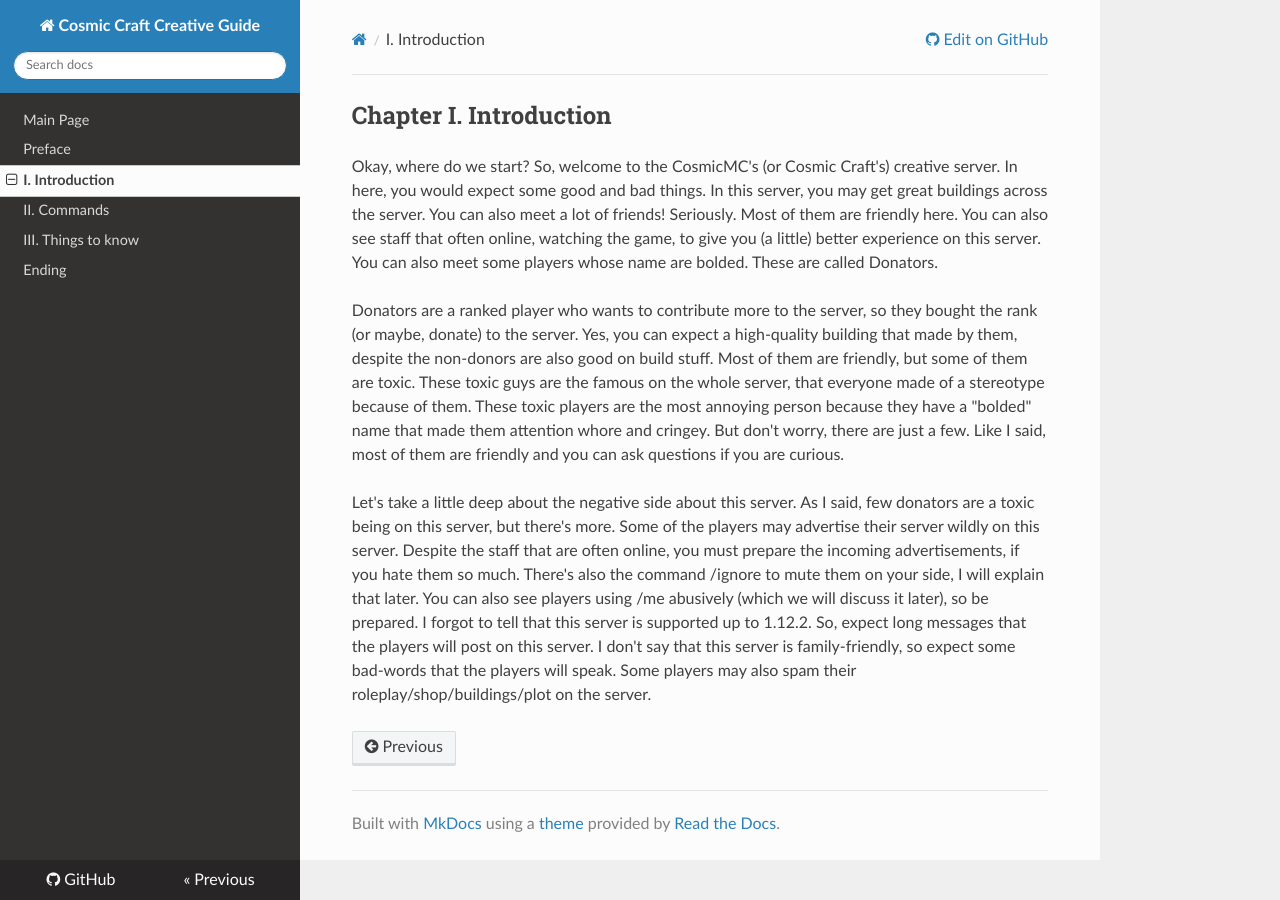
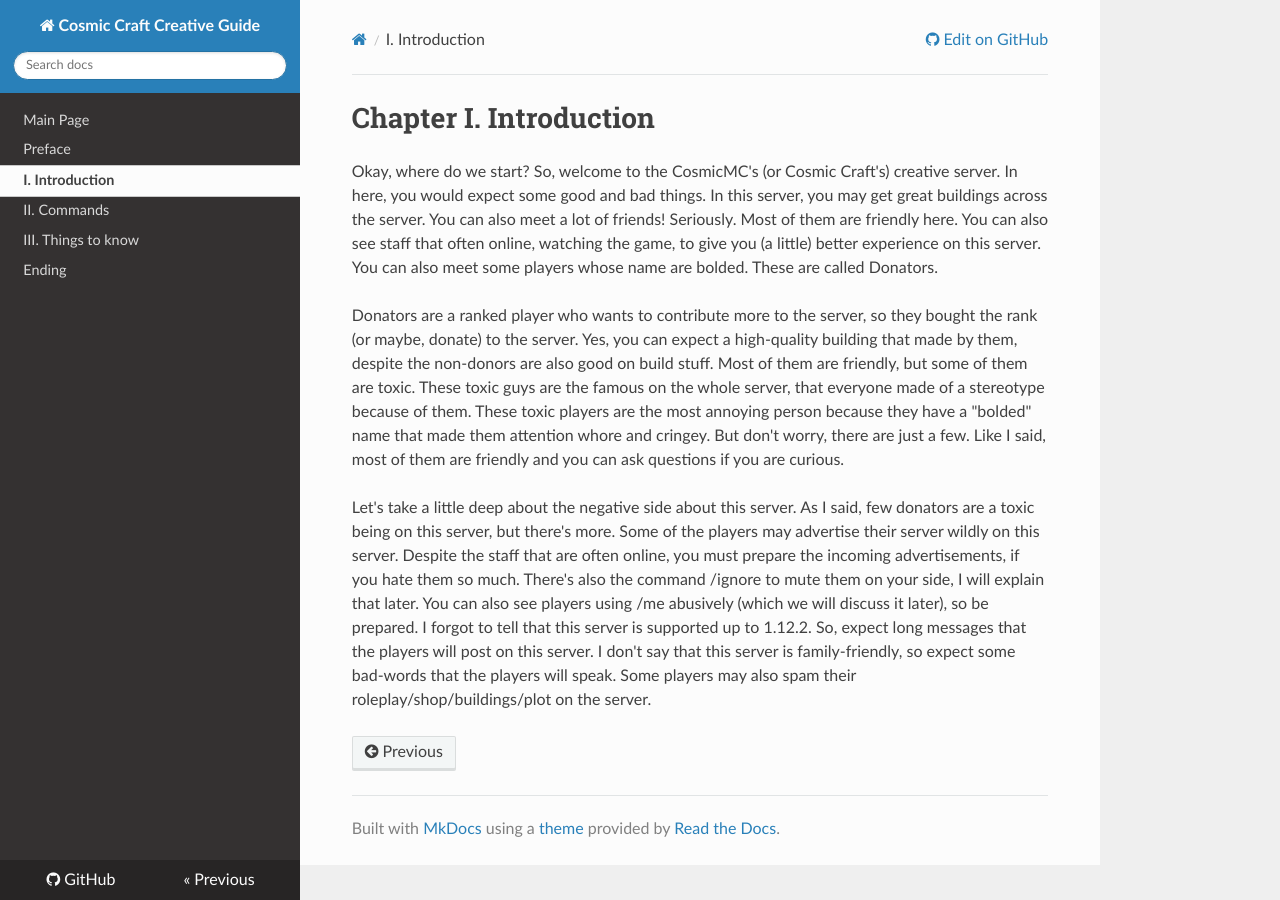
Before and after one commit to limejuce/cc-creative-guide, an MkDocs documentation site: the page built from docs/introduction/index.md, in a window 1280 px wide. Built offline with MkDocs 1.6.1, drawn with Linux system fonts in a browser that asks for light colours; nearby versions of some CDN libraries; old or Windows-style settings are respelled for this version of MkDocs.

```diff
--- a/docs/introduction/index.md
+++ b/docs/introduction/index.md
@@ -1,4 +1,4 @@
-## Chapter I. Introduction
+<h1>Chapter I. Introduction</h1>
 
 Okay, where do we start? So, welcome to the CosmicMC's (or Cosmic Craft's) creative server. In here, you would expect some good and bad things. In this server, you may get great buildings across the server. You can also meet a lot of friends! Seriously. Most of them are friendly here. You can also see staff that often online, watching the game, to give you (a little) better experience on this server. You can also meet some players whose name are bolded. These are called Donators.
 
```
Also changed, not shown: docs/preface/index.md (+1 -1 lines).
